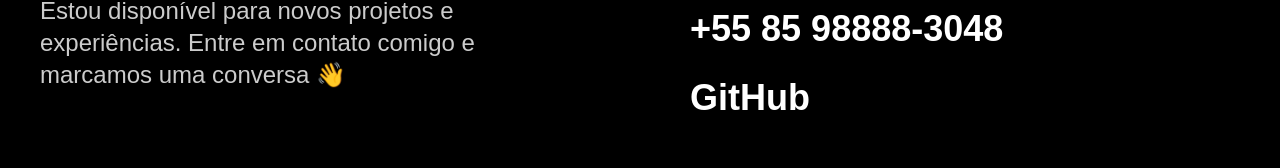
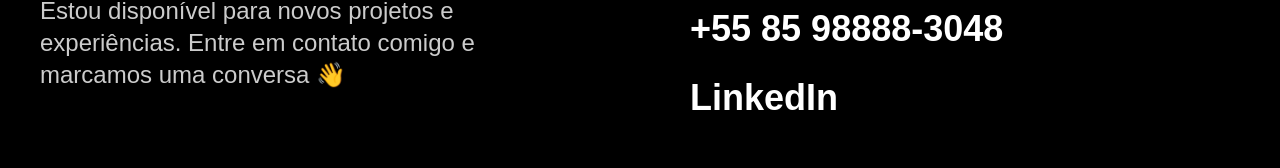
Before and after one commit to allyson-sousa/allyson-sousa.github.io, a plain HTML site: page index.html in a window 1280 px wide. Shown: the part 2386-2554 px from the top of the page. Drawn offline with Linux system fonts and the light colour scheme.

Commit message:
adicionando linkedin

```diff
--- a/index.html
+++ b/index.html
@@ -125,7 +125,7 @@
       <ul class="footer-contato">
         <li>allysonsousa53@hotmail.com</li>
         <li>+55 85 98888-3048</li>
-        <li><a href="/">GitHub</a></li>
+        <li><a href="https://www.linkedin.com/in/allyson-sousa53/">LinkedIn</a></li>
 
       </ul>
       <p class="footer-copy">Lobo. Alguns direitos reservados.</p>
```
